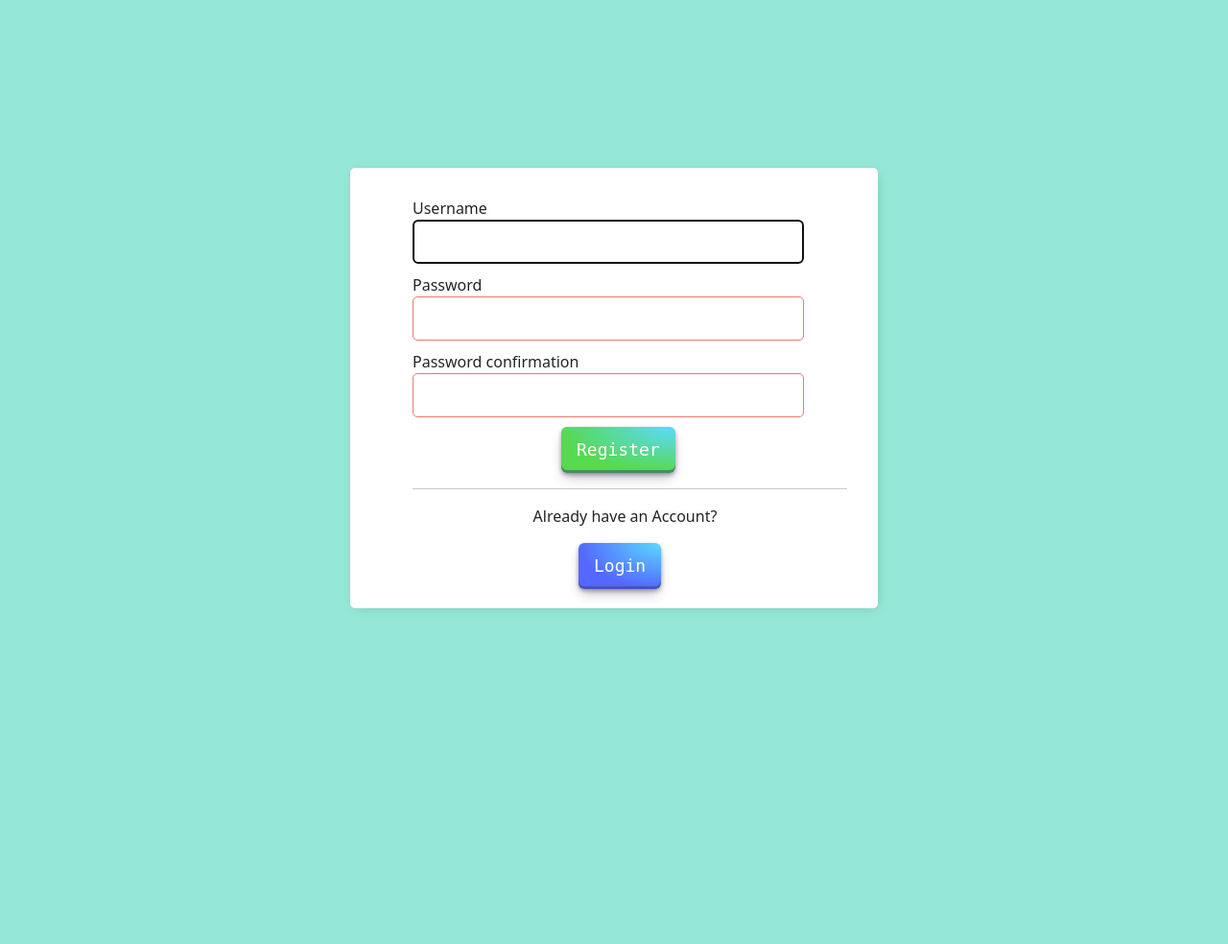
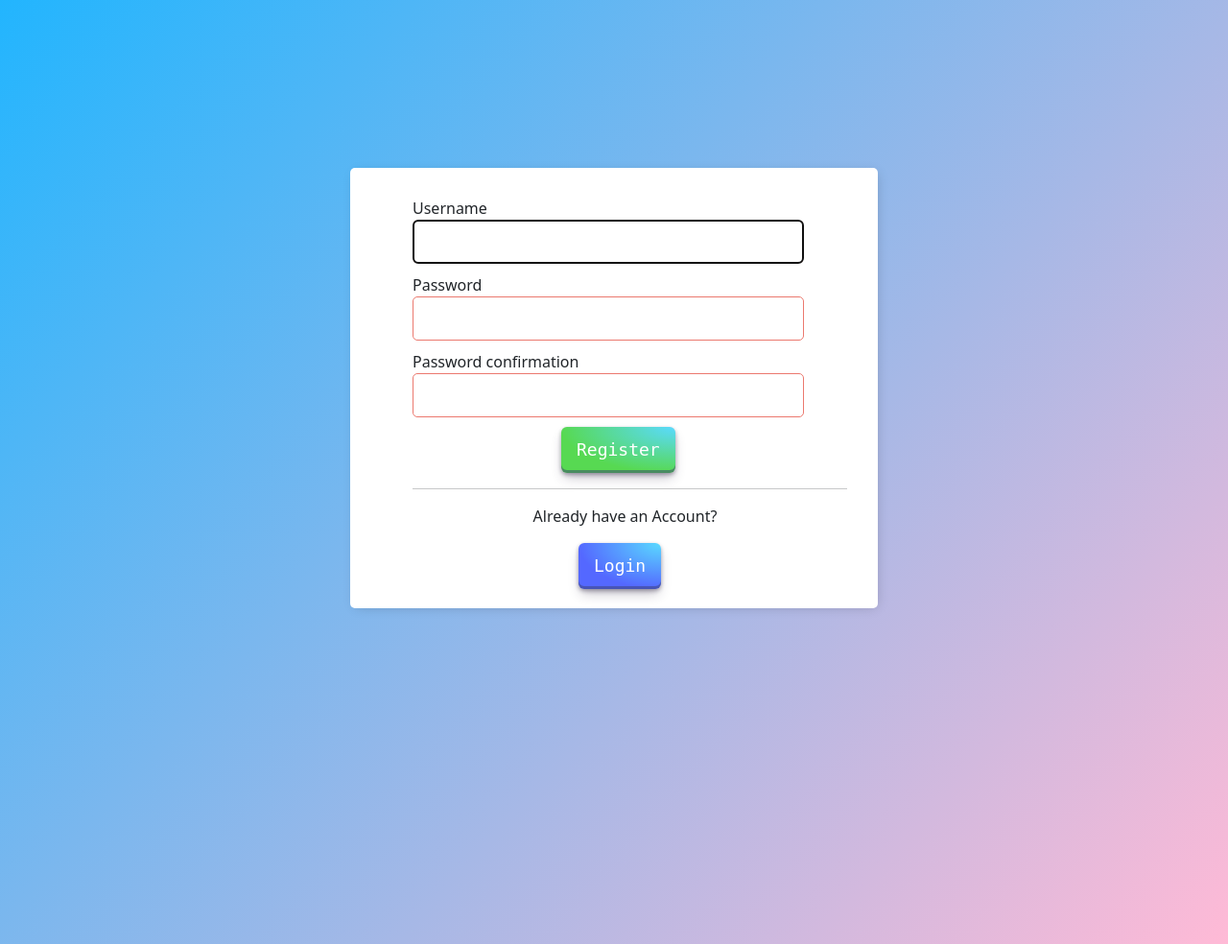
Before and after one commit to mufeedhsk/todo-app-django-myproject, a Django app: page /register/ in a window 1280 px wide. Shown: the whole page at 96% size. Before the commit the page ends 636 px from the top, so only its background shows below. Run offline with Django 3.2, Linux system fonts and the light colour scheme; some libraries are stand-ins or nearby versions.

Commit message:
modified style.css

```diff
--- a/todolist/base/static/css/style.css
+++ b/todolist/base/static/css/style.css
@@ -4,10 +4,11 @@
     box-sizing: border-box;
 }
 body{
+    background: linear-gradient(132deg, rgb(34, 181, 254) 0.00%, rgb(255, 186, 214) 100.00%);
     display: flex;
     justify-content: center;
     padding-top: 50px;
-    background-color: #95e8d7;
+    padding-bottom: 350px;
 }
 
 .container{
```
Also changed, not shown: todolist/db.sqlite3.
